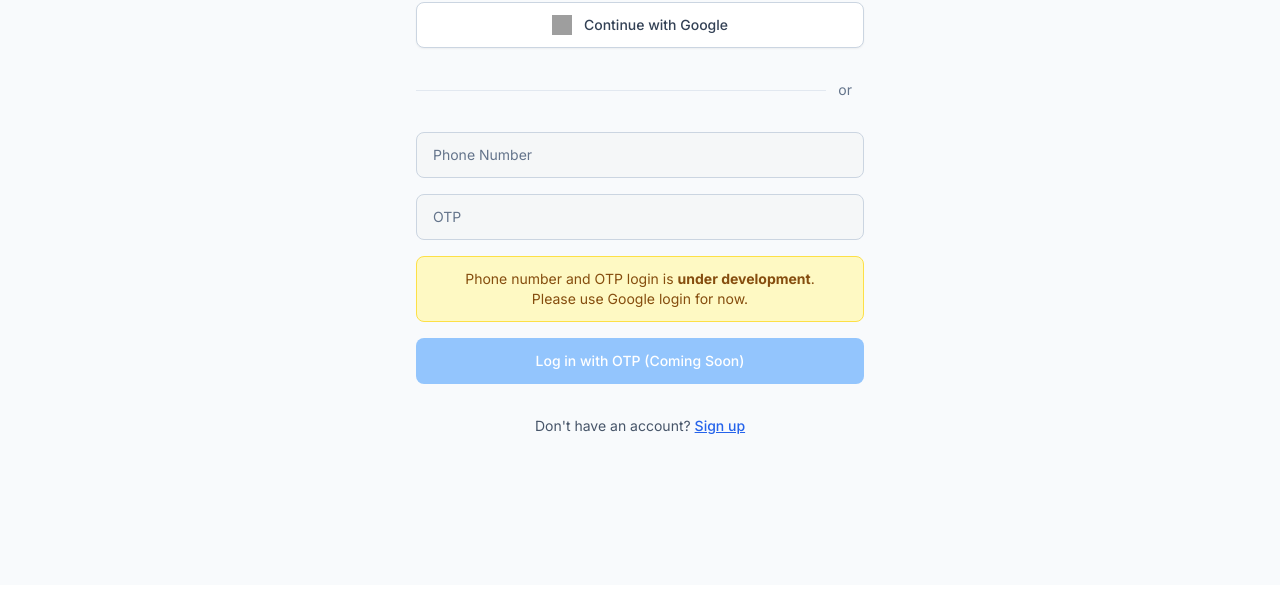
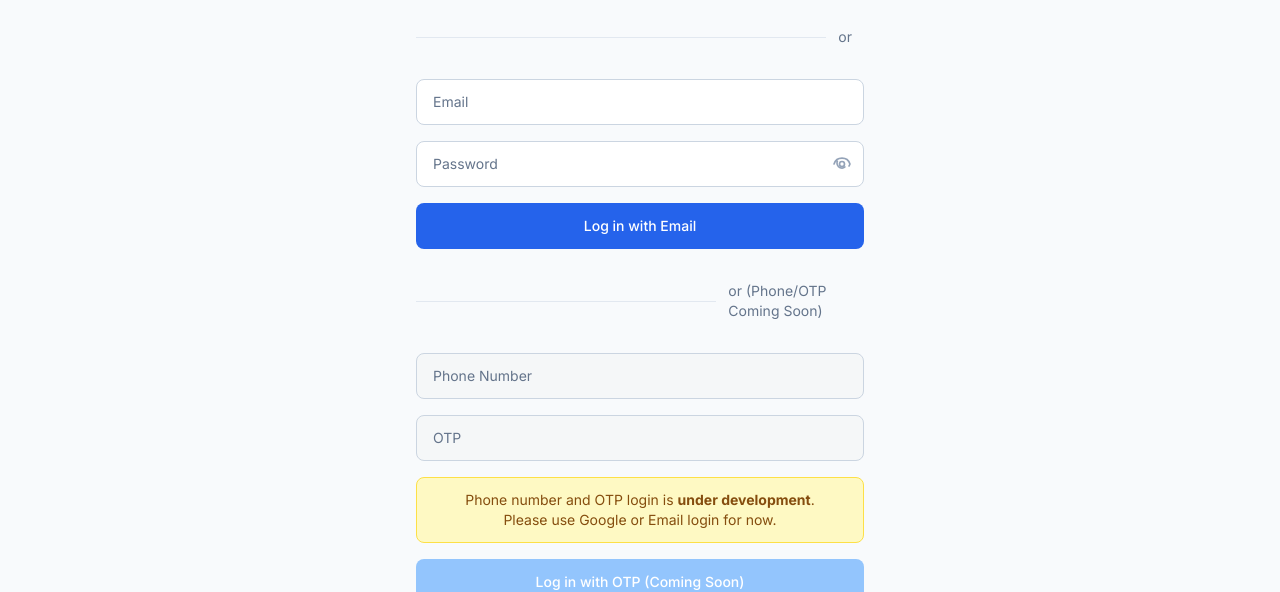
Before and after one commit to AbhigyanRaj/SplitUp, a React (Vite) app: page /login in a window 1280 px wide. Shown: the part 215-807 px from the top of the page. Built offline with nearby package versions, Linux system fonts and the light colour scheme; no server answers; grey boxes are pictures that could not be loaded.

Commit message:
Add email/password auth with show/hide password option to LoginPage

```diff
--- a/src/pages/auth/LoginPage.jsx
+++ b/src/pages/auth/LoginPage.jsx
@@ -1,7 +1,7 @@
 import React, { useState, useEffect } from 'react';
 import { Link, useSearchParams, useNavigate } from 'react-router-dom';
 import { auth, db, googleProvider } from '../../services/firebase/firebase';
-import { signInWithPopup } from 'firebase/auth';
+import { signInWithPopup, signInWithEmailAndPassword, createUserWithEmailAndPassword } from 'firebase/auth';
 import { doc, setDoc, getDoc, serverTimestamp } from 'firebase/firestore';
 
 function LoginPage({ user, setUser }) {
@@ -10,6 +10,10 @@ function LoginPage({ user, setUser }) {
   const [loading, setLoading] = useState(false);
   const [error, setError] = useState('');
   const navigate = useNavigate();
+  const [email, setEmail] = useState('');
+  const [password, setPassword] = useState('');
+  const [name, setName] = useState('');
+  const [showPassword, setShowPassword] = useState(false);
 
   useEffect(() => {
     if (searchParams.get('mode') === 'signup') {
@@ -54,6 +58,45 @@ function LoginPage({ user, setUser }) {
     }
   };
 
+  // Email/password sign up or login handler
+  const handleEmailAuth = async (e) => {
+    e.preventDefault();
+    setLoading(true);
+    setError('');
+    try {
+      let userCredential;
+      if (isSignup) {
+        if (!name) throw new Error('Name is required');
+        userCredential = await createUserWithEmailAndPassword(auth, email, password);
+        const user = userCredential.user;
+        const userRef = doc(db, 'users', user.uid);
+        await setDoc(userRef, {
+          uid: user.uid,
+          name: name,
+          email: user.email,
+          phone: user.phoneNumber || '',
+          photoURL: user.photoURL || '',
+          provider: 'password',
+          createdAt: serverTimestamp(),
+        });
+        if (setUser) setUser(user);
+      } else {
+        userCredential = await signInWithEmailAndPassword(auth, email, password);
+        if (setUser) setUser(userCredential.user);
+      }
+      // Redirect to /plans if booking flow is in progress
+      if (sessionStorage.getItem('splitup_redirect_plan') !== null) {
+        navigate('/plans');
+      } else {
+        navigate('/');
+      }
+    } catch (err) {
+      setError(err.message || 'Authentication failed. Please try again.');
+    } finally {
+      setLoading(false);
+    }
+  };
+
   // If already logged in, redirect to home
   useEffect(() => {
     if (user) navigate('/');
@@ -92,7 +135,88 @@ function LoginPage({ user, setUser }) {
           </div>
         </div>
 
-        <form className="space-y-4" action="#" method="POST">
+        <form className="space-y-4" action="#" method="POST" onSubmit={handleEmailAuth}>
+          <div className="space-y-4 rounded-md">
+            {isSignup && (
+              <div>
+                <label htmlFor="name" className="sr-only">Full Name</label>
+                <input
+                  id="name"
+                  name="name"
+                  type="text"
+                  autoComplete="name"
+                  required={isSignup}
+                  className="appearance-none relative block w-full px-4 py-3 border border-slate-300 placeholder-slate-500 text-slate-900 rounded-lg focus:outline-none focus:ring-blue-500 focus:border-blue-500 sm:text-sm"
+                  placeholder="Full Name"
+                  value={name}
+                  onChange={e => setName(e.target.value)}
+                  disabled={loading}
+                />
+              </div>
+            )}
+            <div>
+              <label htmlFor="email" className="sr-only">Email</label>
+              <input
+                id="email"
+                name="email"
+                type="email"
+                autoComplete="email"
+                required
+                className="appearance-none relative block w-full px-4 py-3 border border-slate-300 placeholder-slate-500 text-slate-900 rounded-lg focus:outline-none focus:ring-blue-500 focus:border-blue-500 sm:text-sm"
+                placeholder="Email"
+                value={email}
+                onChange={e => setEmail(e.target.value)}
+                disabled={loading}
+              />
+            </div>
+            <div className="relative">
+              <label htmlFor="password" className="sr-only">Password</label>
+              <input
+                id="password"
+                name="password"
+                type={showPassword ? 'text' : 'password'}
+                autoComplete={isSignup ? 'new-password' : 'current-password'}
+                required
+                className="appearance-none relative block w-full px-4 py-3 border border-slate-300 placeholder-slate-500 text-slate-900 rounded-lg focus:outline-none focus:ring-blue-500 focus:border-blue-500 sm:text-sm pr-12"
+                placeholder="Password"
+                value={password}
+                onChange={e => setPassword(e.target.value)}
+                disabled={loading}
+              />
+              <button
+                type="button"
+                tabIndex={-1}
+                className="absolute inset-y-0 right-3 flex items-center text-slate-400 hover:text-slate-700 focus:outline-none"
+                onClick={() => setShowPassword(v => !v)}
+                aria-label={showPassword ? 'Hide password' : 'Show password'}
+              >
+                {showPassword ? (
+                  <svg xmlns="http://www.w3.org/2000/svg" className="h-5 w-5" fill="none" viewBox="0 0 24 24" stroke="currentColor"><path strokeLinecap="round" strokeLinejoin="round" strokeWidth={2} d="M13.875 18.825A10.05 10.05 0 0112 19c-5.523 0-10-4.477-10-10 0-1.657.403-3.22 1.125-4.575m1.664-2.13A9.956 9.956 0 0112 3c5.523 0 10 4.477 10 10 0 1.657-.403 3.22-1.125 4.575m-1.664 2.13A9.956 9.956 0 0112 21c-5.523 0-10-4.477-10-10 0-1.657.403-3.22 1.125-4.575" /><path strokeLinecap="round" strokeLinejoin="round" strokeWidth={2} d="M15 12a3 3 0 11-6 0 3 3 0 016 0z" /></svg>
+                ) : (
+                  <svg xmlns="http://www.w3.org/2000/svg" className="h-5 w-5" fill="none" viewBox="0 0 24 24" stroke="currentColor"><path strokeLinecap="round" strokeLinejoin="round" strokeWidth={2} d="M15 12a3 3 0 11-6 0 3 3 0 016 0z" /><path strokeLinecap="round" strokeLinejoin="round" strokeWidth={2} d="M2.458 12C3.732 7.943 7.523 5 12 5c4.477 0 8.268 2.943 9.542 7-.274.832-.642 1.624-1.09 2.354M15.54 15.54A5.978 5.978 0 0112 17c-3.314 0-6-2.686-6-6 0-.828.167-1.617.46-2.354" /></svg>
+                )}
+              </button>
+            </div>
+          </div>
+          <button
+            type="submit"
+            className="w-full flex justify-center py-3 px-4 border border-transparent text-sm font-medium rounded-lg text-white bg-blue-600 hover:bg-blue-700 transition-colors disabled:opacity-60"
+            disabled={loading}
+          >
+            {loading ? (isSignup ? 'Signing up...' : 'Logging in...') : (isSignup ? 'Sign up with Email' : 'Log in with Email')}
+          </button>
+          {error && <div className="text-red-500 text-sm text-center mt-2">{error}</div>}
+        </form>
+
+        <div className="relative flex items-center justify-center mt-6">
+          <div className="w-full border-t border-slate-200" />
+          <div className="relative flex justify-center text-sm">
+            <span className="px-3 bg-slate-50 text-slate-500">
+              or (Phone/OTP Coming Soon)
+            </span>
+          </div>
+        </div>
+        <form className="space-y-4" action="#" method="POST" onSubmit={e => e.preventDefault()}>
           <div className="space-y-4 rounded-md">
             <div>
               <label htmlFor="phone" className="sr-only">Phone Number</label>
@@ -121,12 +245,10 @@ function LoginPage({ user, setUser }) {
               />
             </div>
           </div>
-
           <div className="bg-yellow-100 border border-yellow-300 text-yellow-800 rounded-lg px-4 py-3 text-sm text-center">
             Phone number and OTP {isSignup ? 'sign up' : 'login'} is <span className="font-semibold">under development</span>.<br />
-            Please use Google {isSignup ? 'sign up' : 'login'} for now.
+            Please use Google or Email {isSignup ? 'sign up' : 'login'} for now.
           </div>
-
           <div>
             <button
               type="submit"
```
